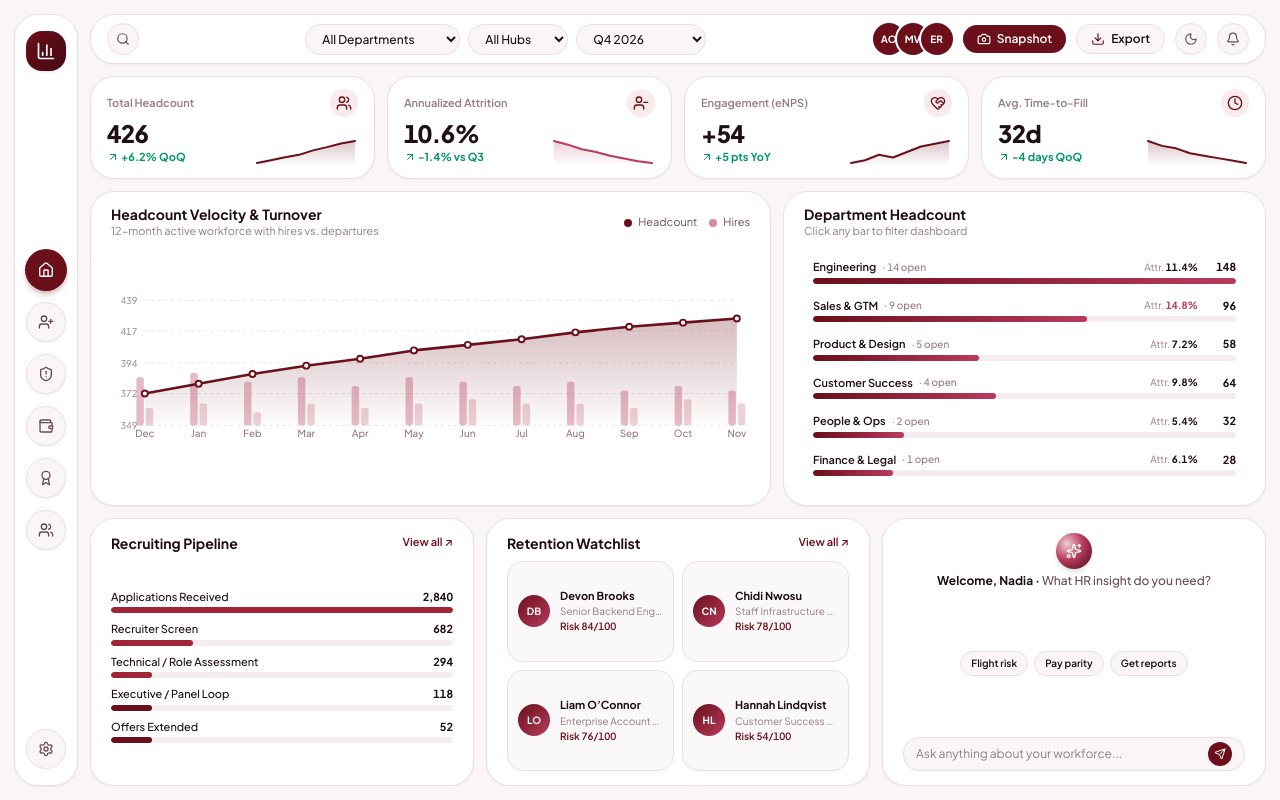
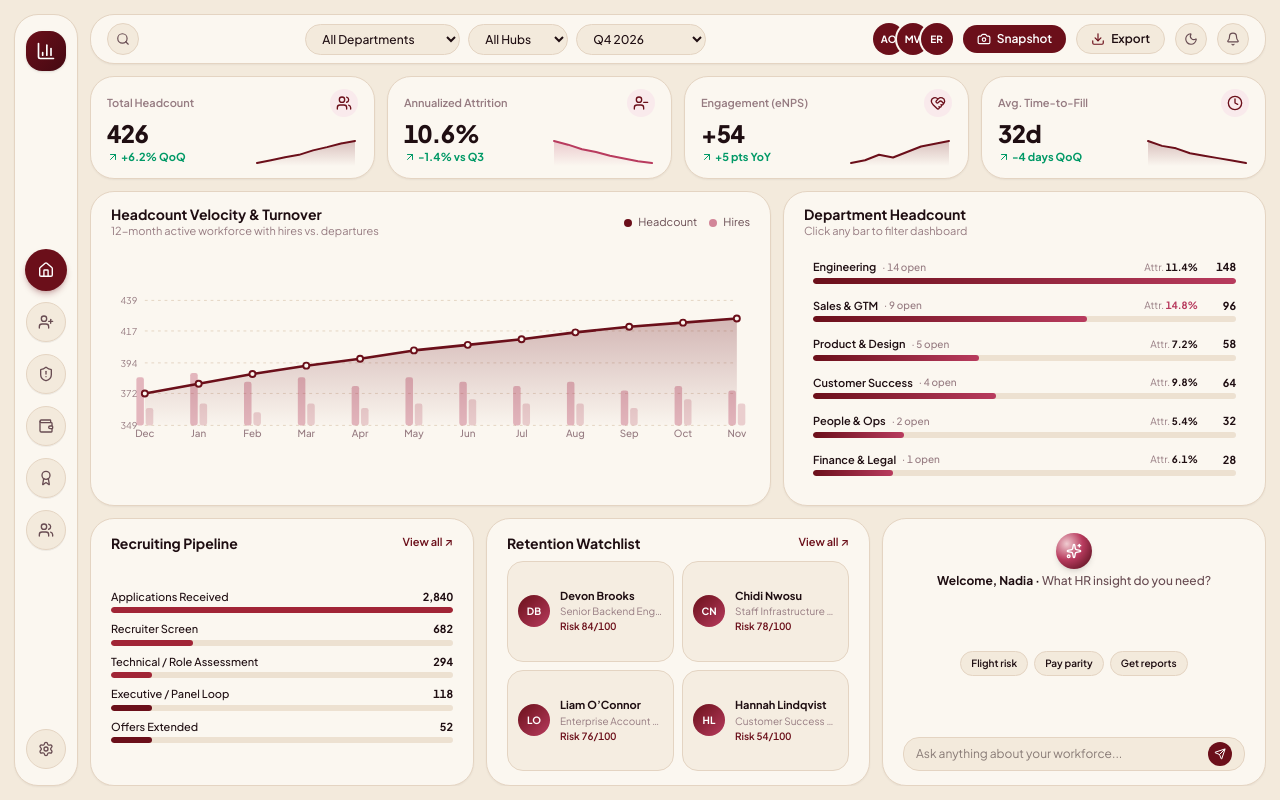
Before and after one commit to hermceeelabs/crimsonpulse-hr-dashboard, a React (Vite) app: page / in a window 1280 px wide. Built offline with nearby package versions, Linux system fonts and the light colour scheme.

Commit message:
Use warm cream palette instead of stark white for maroon contrast

```diff
--- a/src/components/Charts.tsx
+++ b/src/components/Charts.tsx
@@ -198,7 +198,7 @@ export const HeadcountTrendChart: React.FC<{
                 cx={cx}
                 cy={cy}
                 r={isHovered ? 5.5 : 3.2}
-                fill={isHovered ? '#6B0F1A' : '#FFFFFF'}
+                fill={isHovered ? '#6B0F1A' : 'var(--bg-surface)'}
                 stroke="#6B0F1A"
                 strokeWidth="2"
                 className="transition-all duration-150"
--- a/src/index.css
+++ b/src/index.css
@@ -5,14 +5,14 @@
     --font-sans: 'Plus Jakarta Sans', -apple-system, BlinkMacSystemFont, sans-serif;
     --font-serif: 'Instrument Serif', Georgia, serif;
 
-    /* Maroon Editorial Palette (Light) */
-    --bg-canvas: #faf6f7;
-    --bg-surface: #ffffff;
-    --bg-surface-muted: #f5ecee;
+    /* Maroon & Warm Cream Editorial Palette (Light) */
+    --bg-canvas: #f3eadc;
+    --bg-surface: #fbf7f0;
+    --bg-surface-muted: #ede1d1;
     --bg-sidebar: #26060b;
     --bg-sidebar-hover: #380b12;
-    --border-subtle: #ecdde0;
-    --border-strong: #d8bcc2;
+    --border-subtle: #e4d4c2;
+    --border-strong: #cfb8a1;
 
     --text-primary: #1f0e12;
     --text-secondary: #684c52;
```
